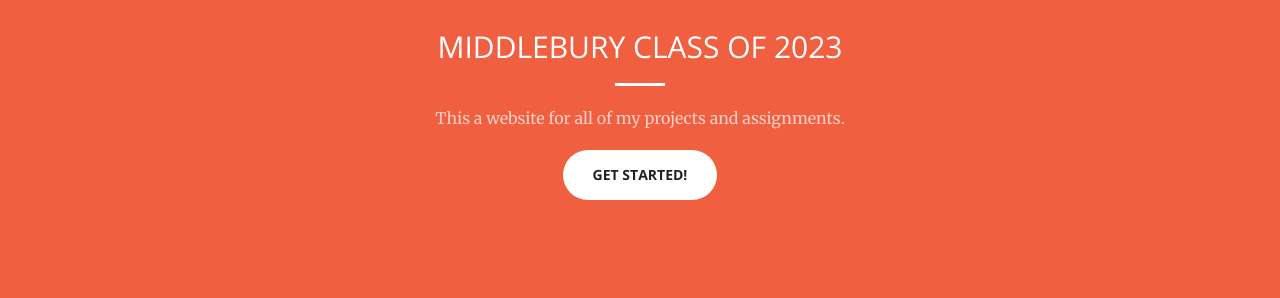
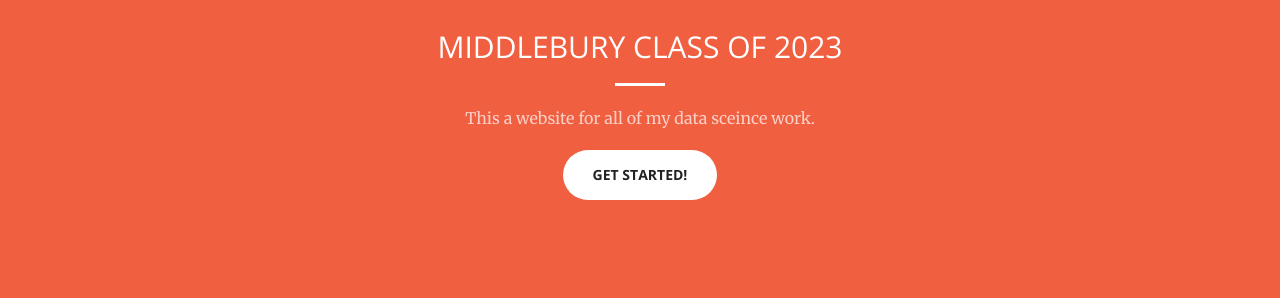
Before and after one commit to jh-chung/jh-chung.github.io, a Jekyll site: the page built from index.html, in a window 1280 px wide and 900 px high, scrolled down 818 px. Shown: the part 152-450 px from the top of the window. Built offline with Jekyll 4.4.1, drawn with Linux system fonts in a browser that asks for light colours.

Commit message:
Update call-to-action.html
trying to change the webstie

```diff
--- a/_includes/call-to-action.html
+++ b/_includes/call-to-action.html
@@ -4,7 +4,7 @@
             <div class="col-lg-8 col-lg-offset-2 text-center">
                 <h2 class="section-heading">MIDDLEBURY CLASS OF 2023</h2>
                 <hr class="light">
-                <p class="text-faded"> This a website for all of my projects and assignments. </p>
+                <p class="text-faded"> This a website for all of my data sceince work. </p>
                 <a href="#" class="btn btn-default btn-xl">Get Started!</a>
             </div>
         </div>
```
